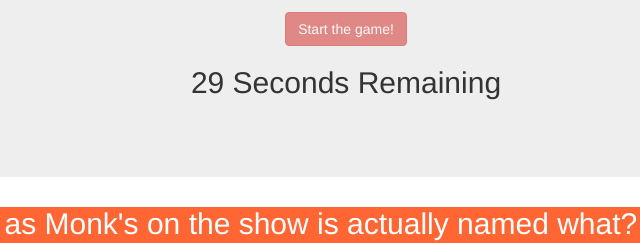
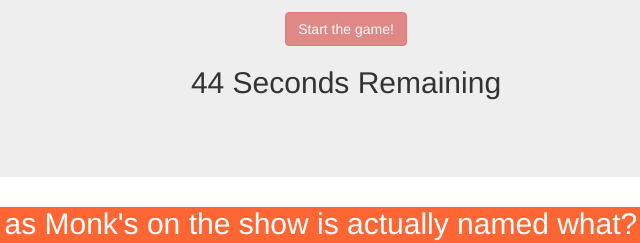
Before and after one commit to thompsonwill/TriviaGame, a plain HTML site: page index.html in a window 1280 px wide. Both pictures are taken after a click on the button "Start the game!". Shown: the part 842-1085 px from the top of the page, 294-934 px from the left. Drawn offline with nearby package versions, Linux system fonts and the light colour scheme.

Commit message:
Final changes

```diff
--- a/assets/js/app.js
+++ b/assets/js/app.js
@@ -52,7 +52,7 @@ $('#startGame').click(function() {
     document.getElementById('audio').play();
 
     //Timer
-    var timeLeft = 30;
+    var timeLeft = 45;
     var timerId = setInterval(countdown, 1000);
         function countdown() {
             if (timeLeft == -1) {
--- a/index.html
+++ b/index.html
@@ -21,7 +21,7 @@
         <img src="assets/images/kramer.jpg" alt="kramer" height="449" width="296">
         <p class="lead">This is a simple trivia game. Answer the questions correctly before the timer runs out!</p>
         <a href="#triviaGame"><button type="button" class="btn btn-danger" id="startGame">Start the game!</button></a>
-        <h2 id="timer">30 Seconds Remaining</h2>
+        <h2 id="timer">45 Seconds Remaining</h2>
         <br>
         <div id="scores">
             <p id="userWins"></p>
```
